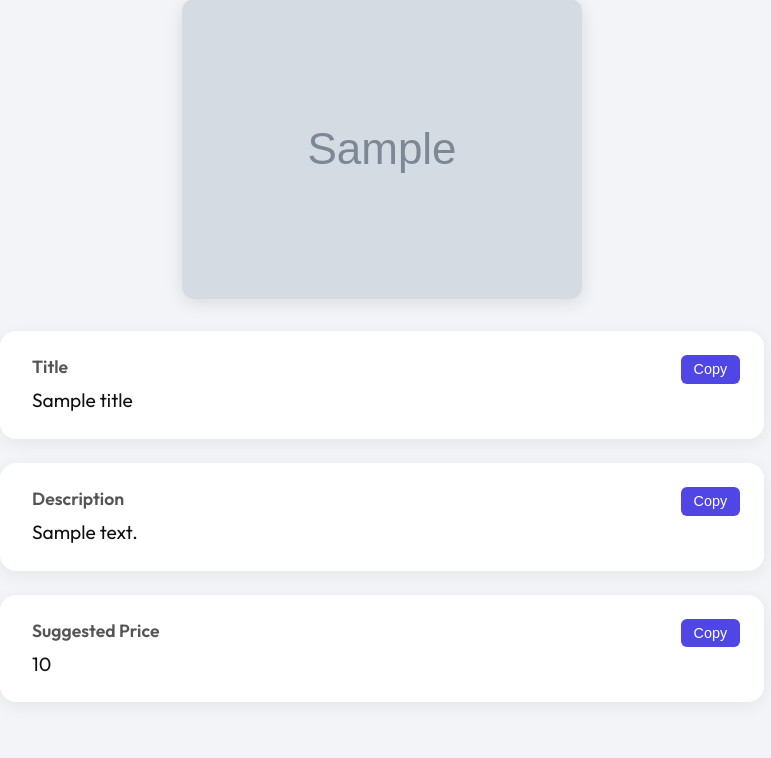
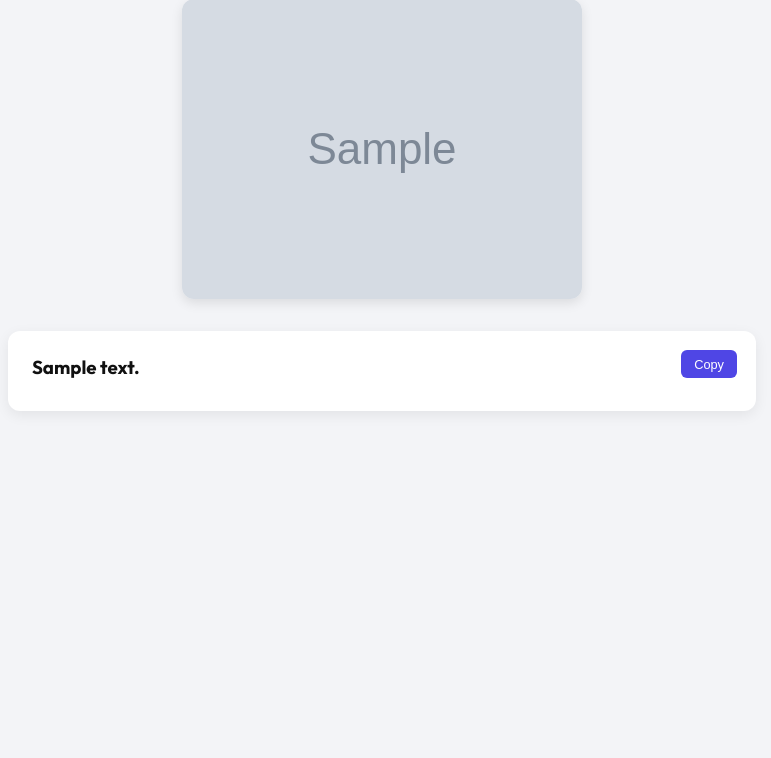
Before and after one commit to CODEREaDer24/autolist, a Flask app: template templates/result.html in a window 1280 px wide. Shown: the part 115-873 px from the top of the page, without its empty margins (258-1029 px from the left). After the commit the page ends 493 px from the top, so only its background shows below. Run offline with Flask 3, Linux system fonts and the light colour scheme; the template is opened without the code that fills it: most values are stand-ins (such as "Sample title", 1, 10 or a date in 2020); grey boxes marked "Sample" are stand-in pictures.

Commit message:
Update result.html

```diff
--- a/templates/result.html
+++ b/templates/result.html
@@ -2,16 +2,16 @@
 <html lang="en">
 <head>
   <meta charset="UTF-8" />
+  <title>PriceAndPost – Results</title>
   <meta name="viewport" content="width=device-width, initial-scale=1" />
-  <title>PriceAndPost – Results</title>
   <link href="https://fonts.googleapis.com/css2?family=Outfit:wght@400;600;700&display=swap" rel="stylesheet">
   <style>
     body {
+      font-family: 'Outfit', sans-serif;
       margin: 0;
-      padding: 2rem;
-      font-family: 'Outfit', sans-serif;
       background: #f3f4f7;
       color: #111;
+      padding: 2rem;
       display: flex;
       flex-direction: column;
       align-items: center;
@@ -25,49 +25,44 @@
     }
 
     .preview-img {
+      max-width: 400px;
       width: 100%;
-      max-width: 400px;
-      height: auto;
       border-radius: 12px;
-      box-shadow: 0 4px 18px rgba(0, 0, 0, 0.1);
       margin-bottom: 2rem;
+      box-shadow: 0 4px 12px rgba(0, 0, 0, 0.1);
     }
 
-    .output-section {
+    .card {
       background: white;
       width: 100%;
       max-width: 700px;
-      padding: 1.5rem 2rem;
-      border-radius: 16px;
-      box-shadow: 0 4px 18px rgba(0, 0, 0, 0.06);
+      padding: 1.5rem;
+      border-radius: 12px;
+      box-shadow: 0 4px 14px rgba(0, 0, 0, 0.07);
       margin-bottom: 1.5rem;
       position: relative;
     }
 
-    .output-label {
-      font-weight: 600;
-      font-size: 1.1rem;
+    .card h3 {
+      margin-top: 0;
       margin-bottom: 0.5rem;
-      color: #555;
     }
 
-    .output-content {
-      font-size: 1.2rem;
-      line-height: 1.5;
+    .card p {
+      margin: 0.4rem 0;
     }
 
     .copy-btn {
       position: absolute;
-      top: 1.5rem;
-      right: 1.5rem;
+      top: 1.2rem;
+      right: 1.2rem;
       background: #4f46e5;
       color: white;
       border: none;
       padding: 0.4rem 0.8rem;
+      font-size: 0.8rem;
       border-radius: 6px;
-      font-size: 0.9rem;
       cursor: pointer;
-      transition: background 0.2s ease;
     }
 
     .copy-btn:hover {
@@ -83,23 +78,23 @@
     <img class="preview-img" src="{{ image_url }}" alt="Uploaded Item" />
   {% endif %}
 
-  <div class="output-section">
-    <div class="output-label">Title</div>
-    <div class="output-content" id="title">{{ title }}</div>
-    <button class="copy-btn" onclick="copyToClipboard('title')">Copy</button>
-  </div>
+  {% set items = description.split("Item ") %}
 
-  <div class="output-section">
-    <div class="output-label">Description</div>
-    <div class="output-content" id="description">{{ description }}</div>
-    <button class="copy-btn" onclick="copyToClipboard('description')">Copy</button>
-  </div>
-
-  <div class="output-section">
-    <div class="output-label">Suggested Price</div>
-    <div class="output-content" id="price">{{ price }}</div>
-    <button class="copy-btn" onclick="copyToClipboard('price')">Copy</button>
-  </div>
+  {% for item in items %}
+    {% if item.strip() %}
+      <div class="card">
+        {% set content = item.strip().split('\n') %}
+        <h3>{{ content[0] | trim }}</h3>
+        {% for line in content[1:] %}
+          <p>{{ line }}</p>
+        {% endfor %}
+        <button class="copy-btn" onclick="copyToClipboard('item-{{ loop.index }}')">Copy</button>
+        <div id="item-{{ loop.index }}" style="display:none;">
+          {{ item.strip() }}
+        </div>
+      </div>
+    {% endif %}
+  {% endfor %}
 
   <script>
     function copyToClipboard(id) {
```
